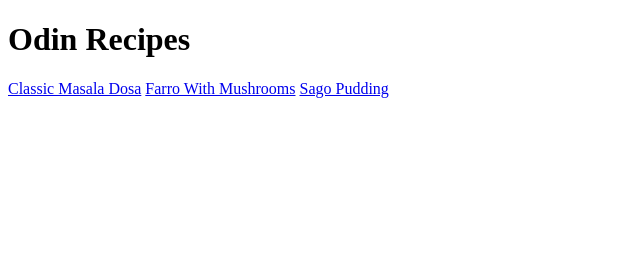
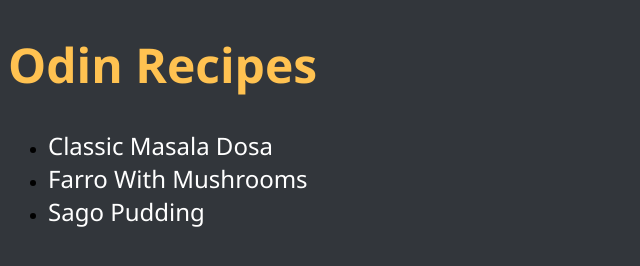
Before and after one commit to riarsdev/odin-recipes, a plain HTML site: page index.html in a window 1280 px wide. Shown: the whole page, without its empty margins (0-640 px from the left). Drawn offline with Linux system fonts and the light colour scheme.

Commit message:
Add style.css
	modified:   index.html
	new file:   style.css

```diff
--- a/index.html
+++ b/index.html
@@ -3,12 +3,15 @@
 <head>
     <meta charset="UTF-8">
     <meta name="viewport" content="width=device-width, initial-scale=1.0">
+    <link rel="stylesheet" href="./style.css">
     <title>Odin Recipes</title>
 </head>
 <body>
     <h1>Odin Recipes</h1>
-    <a href="./recipes/classic-masala-dosa.html" target="_blank">Classic Masala Dosa</a>
-    <a href="./recipes/farro-with-mushrooms.html" target="_blank">Farro With Mushrooms</a>
-    <a href="./recipes/sago-pudding.html" target="_blank">Sago Pudding</a>
+    <ul>
+        <li><a class="menu" href="./recipes/classic-masala-dosa.html" target="_blank">Classic Masala Dosa</a></li>
+        <li><a class="menu" href="./recipes/farro-with-mushrooms.html" target="_blank">Farro With Mushrooms</a></li>
+        <li><a class="menu" href="./recipes/sago-pudding.html" target="_blank">Sago Pudding</a></li>
+    </ul>
 </body>
 </html>
--- /dev/null
+++ b/style.css
@@ -0,0 +1,20 @@
+* {
+    background-color: #32363b;
+    font-family: 'Segoe UI', Tahoma, Geneva, Verdana, sans-serif;
+}
+
+body > h1 {
+    color: #ffc251;
+    font-size: 48px;
+    font-weight: bolder;
+}
+
+.menu {
+    color: white;
+    text-decoration: none;
+    font-size: 24px;
+}
+
+li:hover {
+    color: #ffc251;
+}
```
